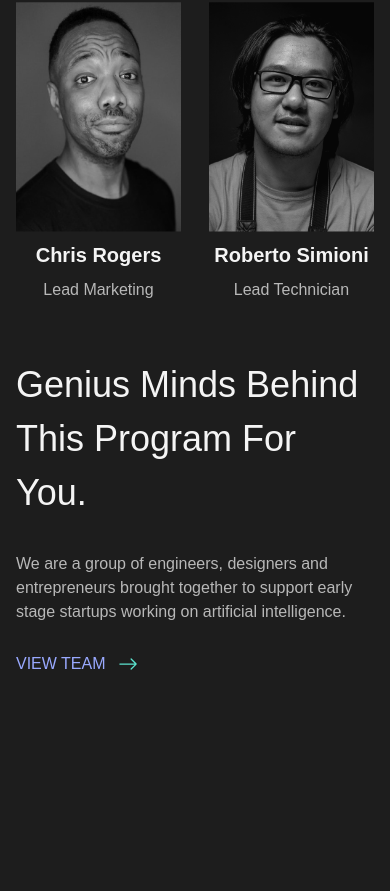
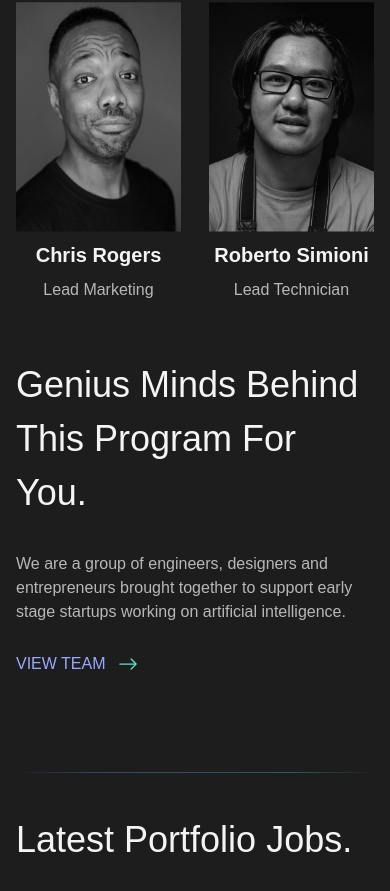
Before and after one commit to MarwanHishamAbbas/aries-brand, a React (Vite) app: page / in a window 390 px wide. Shown: the part 4365-5256 px from the top of the page. Before the commit the page ends 5137 px from the top, so only its background shows below. Built offline with nearby package versions, Linux system fonts and the light colour scheme; a web font is replaced by a local one.

Commit message:
initial develop of jobs section

```diff
--- a/src/App.jsx
+++ b/src/App.jsx
@@ -1,5 +1,6 @@
 import Funding from "./components/landing/Funding";
 import Hero from "./components/landing/Hero";
+import Jobs from "./components/landing/Jobs";
 import Program from "./components/landing/Program";
 import Sponsorship from "./components/landing/Sponsorship";
 import Team from "./components/landing/Team";
@@ -14,6 +15,7 @@ const App = () => {
       <Funding />
       <Sponsorship />
       <Team />
+      <Jobs />
     </Layout>
   );
 };
--- /dev/null
+++ b/src/components/landing/Jobs.jsx
@@ -0,0 +1,12 @@
+import { ReactComponent as Line } from "../../assets/line.svg";
+
+const Jobs = () => {
+  return (
+    <section id="jobs">
+      <Line className="w-full" />
+      <h2 className="mt-10 sm:mt-14 mb-28">latest portfolio jobs.</h2>
+    </section>
+  );
+};
+
+export default Jobs;
--- a/src/components/landing/Program.jsx
+++ b/src/components/landing/Program.jsx
@@ -4,7 +4,7 @@ import { BsArrowRight } from "react-icons/bs";
 
 const Program = () => {
   return (
-    <section>
+    <section id="program">
       <div className="relative -z-10">
         <img className="w-[90%] sm:w-[70%] sm:mx-auto" src={program1} alt="" />
         <img
```
